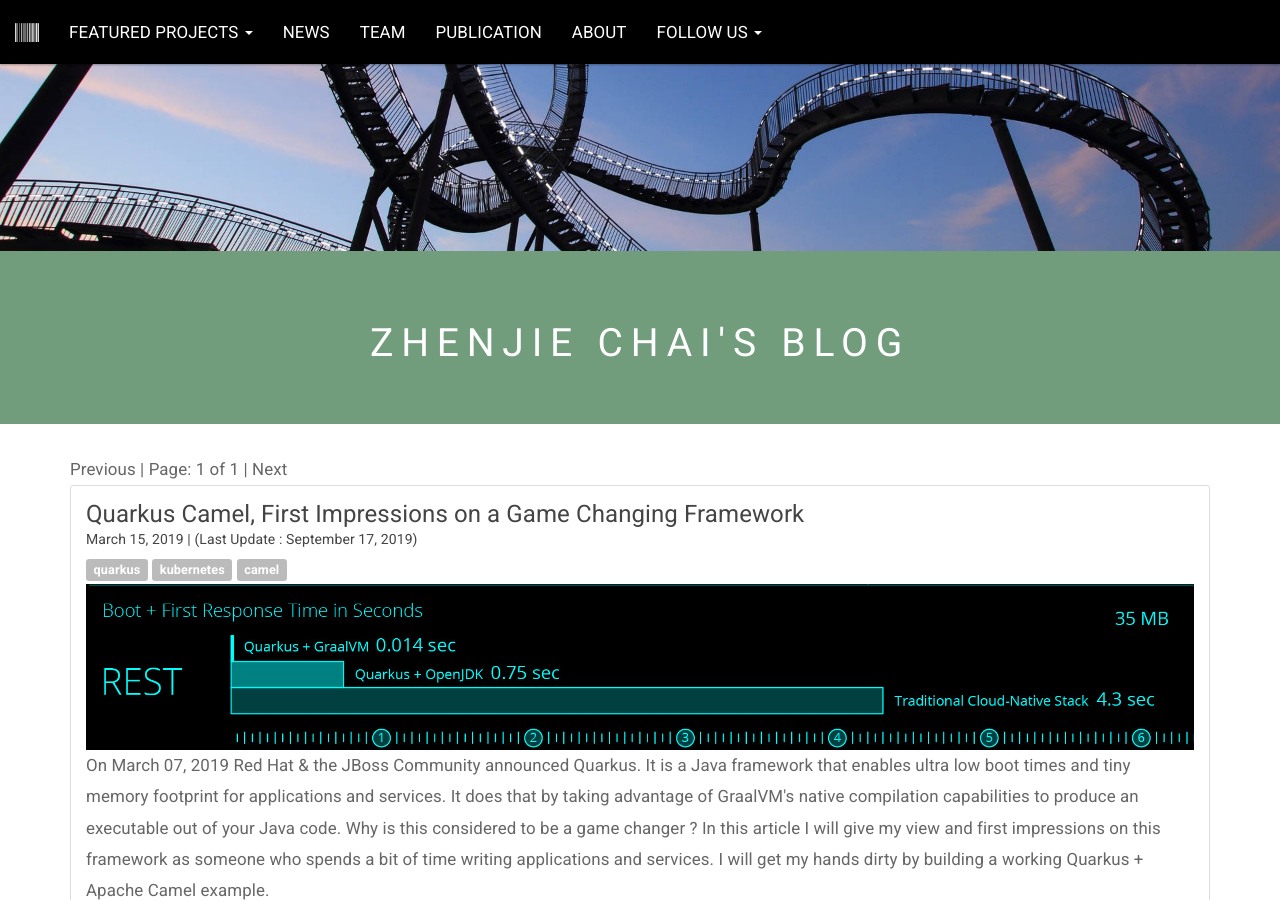
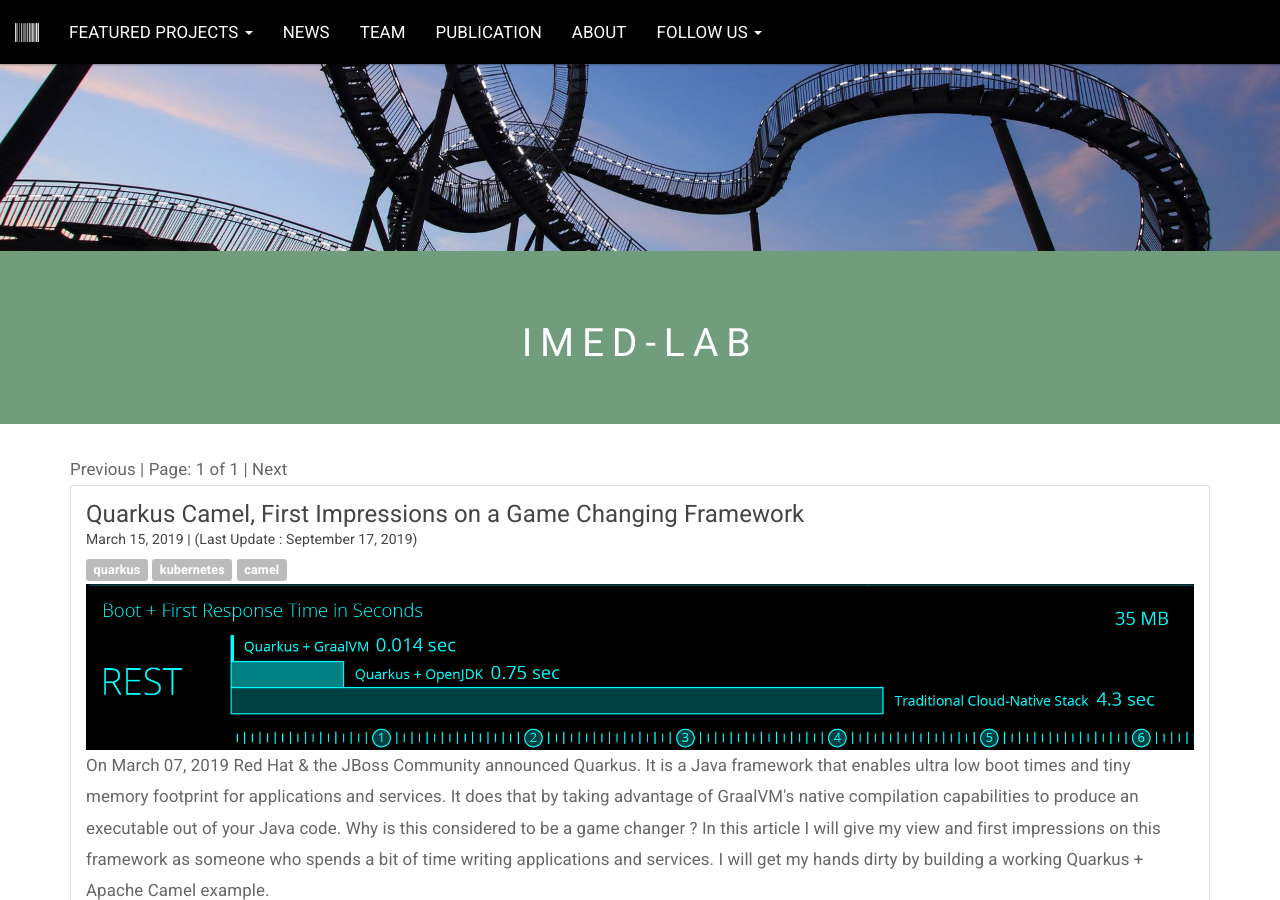
Before and after one commit to iMED-Lab/iMED-Lab.github.io, a Jekyll site: the page built from index.html, in a window 1280 px wide and 900 px high. Built offline with Jekyll 4.4.1, drawn with Linux system fonts in a browser that asks for light colours; the list of posts is cut into pages by our own code; comment, search, counter and statistics services are not loaded.

Commit message:
update index.html

```diff
--- a/index.html
+++ b/index.html
@@ -1,6 +1,6 @@
 ---
 layout: default
-title: Zhenjie Chai's Blog
+title: iMED-Lab
 description: Sharing about Application Development, Integration, Cloud, Big Data and Digital Transformation
 comments: true
 ---
```
